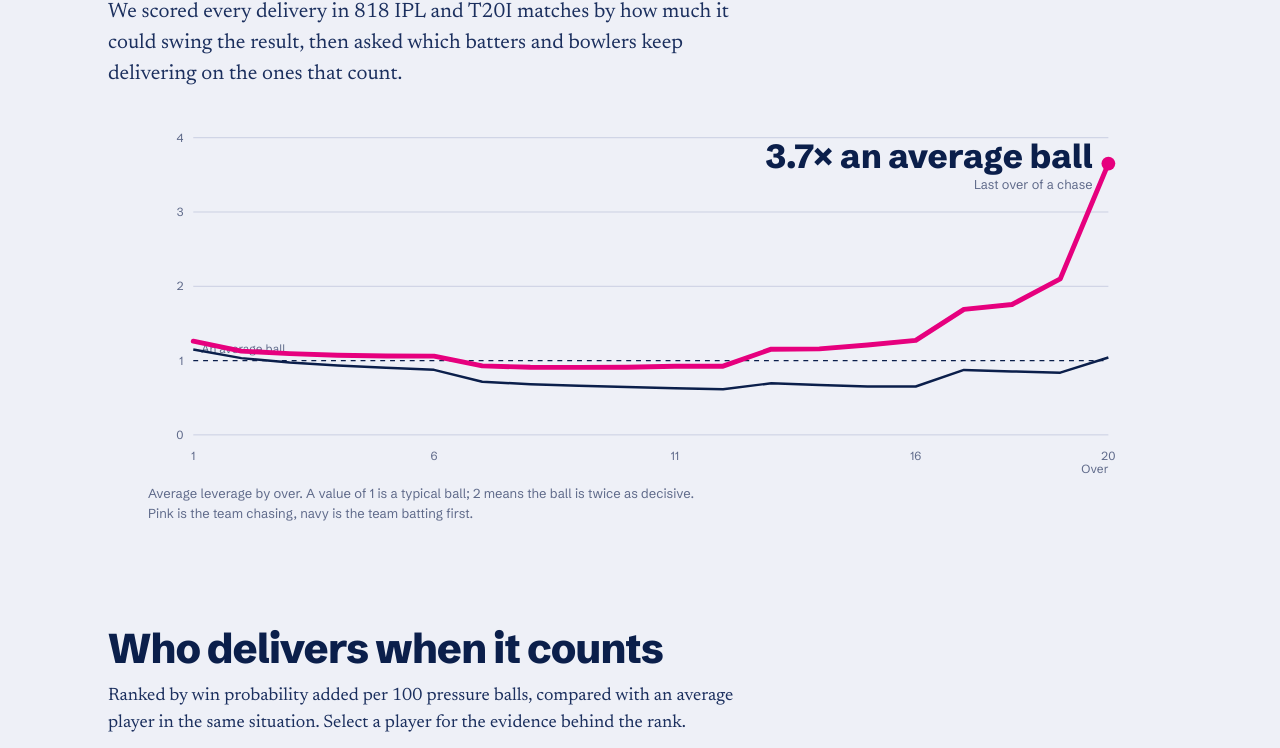
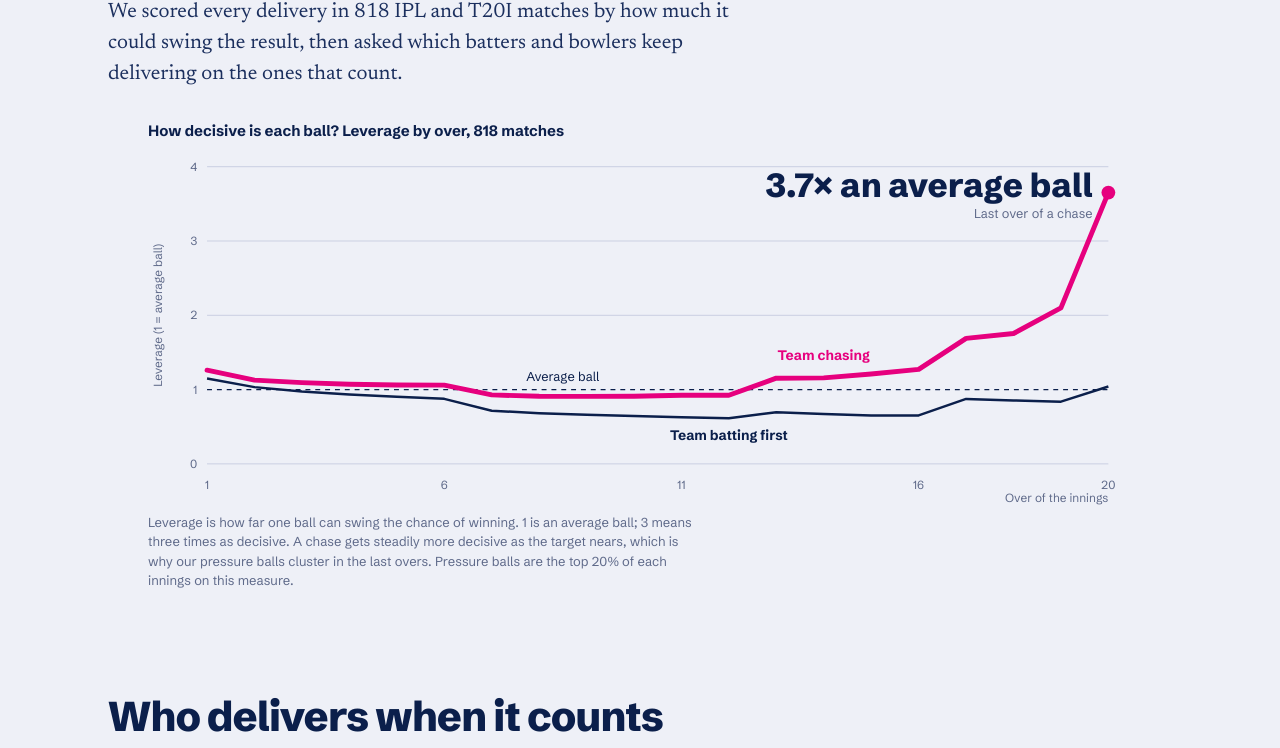
Before and after one commit to ArnavModi-MSIT/SupeRR, a plain HTML site: page docs/index.html in a window 1280 px wide. Shown: the part 300-1048 px from the top of the page. Drawn offline with Linux system fonts and the light colour scheme.

Commit message:
Graph Change

```diff
--- a/docs/index.html
+++ b/docs/index.html
@@ -136,8 +136,9 @@ footer a{color:var(--ink);font-weight:700}
     <h1>Some balls matter more than others.</h1>
     <p class="lede">We scored every delivery in 818 IPL and T20I matches by how much it could swing the result, then asked which batters and bowlers keep delivering on the ones that count.</p>
     <figure class="hero-fig" aria-labelledby="herocap">
-      <svg id="hero" viewBox="0 0 1000 360" role="img" aria-label="Line chart of average leverage by over. In chases it rises from about 1.3 in over 1 to more than 3.5 in over 20."></svg>
-      <figcaption class="figcap" id="herocap">Average leverage by over. A value of 1 is a typical ball; 2 means the ball is twice as decisive. Pink is the team chasing, navy is the team batting first.</figcaption>
+      <p class="figcap" style="margin:0 0 6px;font-weight:600;color:#0B1F4B;font-size:15px">How decisive is each ball? Leverage by over, 818 matches</p>
+      <svg id="hero" viewBox="0 0 1000 360" role="img" aria-label="Line chart of average leverage by over. A team batting first stays near or below an average ball throughout; a team chasing rises from about 1.3 in over 1 to more than 3.5 in over 20."></svg>
+      <figcaption class="figcap" id="herocap">Leverage is how far one ball can swing the chance of winning. 1 is an average ball; 3 means three times as decisive. A chase gets steadily more decisive as the target nears, which is why our pressure balls cluster in the last overs. Pressure balls are the top 20% of each innings on this measure.</figcaption>
     </figure>
   </div>
 
@@ -201,16 +202,19 @@ const PINK=getComputedStyle(document.documentElement).getPropertyValue('--pink')
 
 /* hero chart */
 (function(){
-  const svg=$('#hero'),W=1000,H=360,L=46,R=24,T=18,B=40;
+  const svg=$('#hero'),W=1000,H=360,L=60,R=24,T=18,B=40;
   const y1=D.li_over['1'],y2=D.li_over['2'],ymax=4,x=i=>L+(W-L-R)*i/19,y=v=>T+(H-T-B)*(1-v/ymax);
   let g=`<g class="axis">`;
   for(let v=0;v<=4;v++)g+=`<line x1="${L}" x2="${W-R}" y1="${y(v)}" y2="${y(v)}" stroke="${v===1?'#0B1F4B':'#C9CFE2'}" stroke-width="${v===1?1.2:1}" ${v===1?'stroke-dasharray="5 5"':''}/><text x="${L-10}" y="${y(v)+4}" text-anchor="end">${v}</text>`;
   for(let i=0;i<20;i+=1){if(i%5===0||i===19)g+=`<text x="${x(i)}" y="${H-14}" text-anchor="middle">${i+1}</text>`}
-  g+=`<text x="${W-R}" y="${H-1}" text-anchor="end">Over</text><text x="${L+8}" y="${y(1)-8}">An average ball</text></g>`;
+  g+=`<text x="${W-R}" y="${H-1}" text-anchor="end">Over of the innings</text><text transform="translate(14 ${(T+H-B)/2}) rotate(-90)" text-anchor="middle">Leverage (1 = average ball)</text></g>`;
+  g+=`<text x="${x(7.5)}" y="${y(1)-9}" text-anchor="middle" font-family="Schibsted Grotesk,sans-serif" font-size="13" fill="#0B1F4B">Average ball</text>`;
   const pts=a=>a.map((v,i)=>`${x(i).toFixed(1)},${y(v).toFixed(1)}`).join(' ');
   const len=2200;
   g+=`<polyline class="draw" style="--len:${len}" points="${pts(y1)}" fill="none" stroke="#0B1F4B" stroke-width="2.5" stroke-linejoin="round"/>`;
   g+=`<polyline class="draw" style="--len:${len}" points="${pts(y2)}" fill="none" stroke="${PINK}" stroke-width="5" stroke-linejoin="round" stroke-linecap="round"/>`;
+  g+=`<text x="${x(13)}" y="${y(y2[13])-18}" text-anchor="middle" font-family="Schibsted Grotesk,sans-serif" font-size="14" font-weight="700" fill="${PINK}">Team chasing</text>`;
+  g+=`<text x="${x(11)}" y="${y(y1[11])+22}" text-anchor="middle" font-family="Schibsted Grotesk,sans-serif" font-size="14" font-weight="700" fill="#0B1F4B">Team batting first</text>`;
   const e=y2[19];
   g+=`<g class="fade-in"><circle cx="${x(19)}" cy="${y(e)}" r="7" fill="${PINK}"/><text x="${x(19)-16}" y="${y(e)+5}" text-anchor="end" font-family="Schibsted Grotesk,sans-serif" font-weight="800" font-size="34" fill="#0B1F4B">${e.toFixed(1)}× an average ball</text><text x="${x(19)-16}" y="${y(e)+26}" text-anchor="end" font-family="Schibsted Grotesk,sans-serif" font-size="13" fill="#5F6A8A">Last over of a chase</text></g>`;
   svg.innerHTML=g;
```
